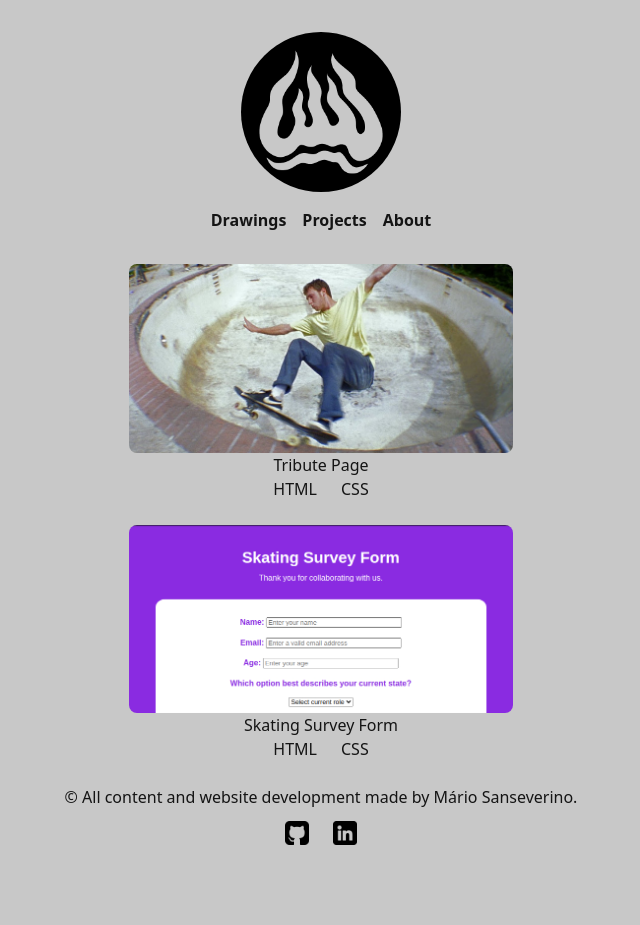
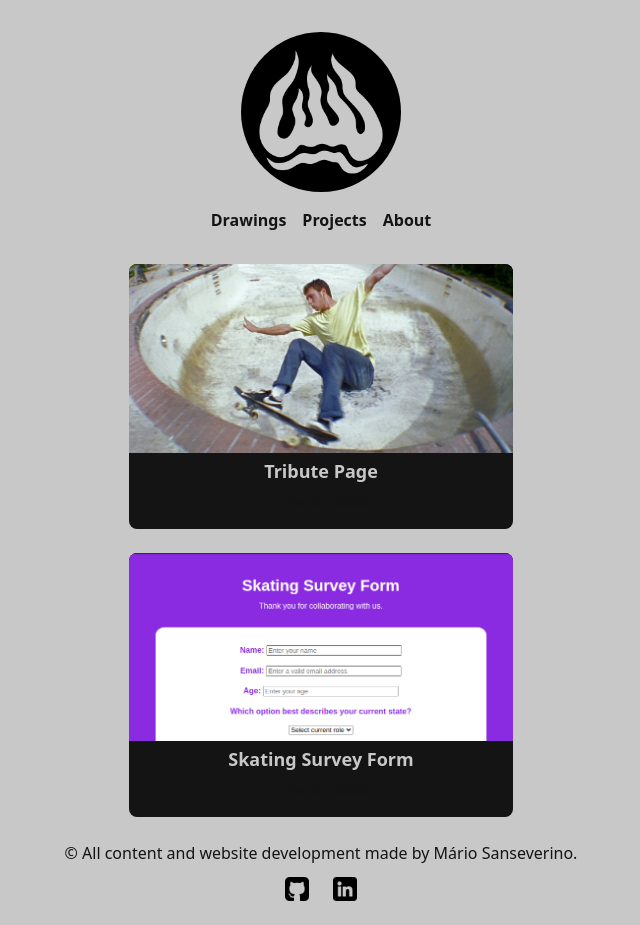
Before and after one commit to mariosanseverino/mariosanseverino.github.io, a Next.js app: page /projects in a window 1280 px wide. Shown: the whole page, without its empty margins (319-959 px from the left). Before the commit the page ends 869 px from the top, so only its background shows below. Built offline with nearby package versions, Linux system fonts and the light colour scheme.

Commit message:
Inserted first two projects to the page

```diff
--- a/app/components/ProjectCard.tsx
+++ b/app/components/ProjectCard.tsx
@@ -1,18 +1,21 @@
 'use client';
 
-import React from 'react';
+import React, { use } from 'react';
+import { useTheme } from 'next-themes';
 import { IProject } from '../projects/projects-list';
 
 export default function ProjectCard(project: IProject) {
+	const { theme } = useTheme();
+
 	return (
-		<div className='my-6 flex row justify-center text-center'>
+		<div className={ `w-96 mb-6 mx-auto justify-center pb-4 text-center bg-black text-white rounded-lg ${ theme === 'dark' ? 'drop-shadow-md' : '' }` }>
 			<a href={ project.link} target='_blank' rel="noreferrer">
-				<img src={ project.thumbnail} alt="Project Thumbnail" className='w-96 rounded-lg' />
-				<h1>{ project.title }</h1>
+				<img src={ project.thumbnail} alt="Project Thumbnail" className='w-96 rounded-t-lg' />
+				<h1 className='my-1 font-semibold text-lg'>{ project.title }</h1>
 				{ project.stack.map((stack, index) => (
 					<span
 						key={ index }
-						className={ `text-${stack} border border-${stack} p-3` }
+						className={ `text-black border bg-${stack} p-1 mx-1 text-sm font-medium` }
 					>
 						{ stack }
 					</span>
--- a/app/projects/page.tsx
+++ b/app/projects/page.tsx
@@ -10,7 +10,7 @@ export default function Projects() {
 		<>
 			<Header />
 			<section>
-				{ projectsList.map((project: IProject, index: number) => (
+				{ projectsList().map((project: IProject, index: number) => (
 					<ProjectCard
 						key={ index }
 						title={ project.title }
--- a/app/projects/projects-list.tsx
+++ b/app/projects/projects-list.tsx
@@ -2,20 +2,34 @@ export interface IProject {
     title: string,
     thumbnail: string,
     link: string,
-    stack: string[],
+    stack: Stacks[],
 }
 
-export const projectsList: IProject[] = [
+enum Stacks {
+	HTML5 = 'HTML5',
+	CSS3 = 'CSS3',
+	JavaScript = 'JavaScript',
+	TypeScript = 'TypeScript',
+	NextJS = 'NextJS',
+	Tailwind = 'Tailwind'
+}
+
+export function projectsList(): IProject[] {
+	const { HTML5, CSS3 } = Stacks;
+	return (
+		[
 			{
 				title: 'Tribute Page',
 				thumbnail: './thumbnails/tribute-page.jpg',
 				link: 'https://codepen.io/mariosanseverino/pen/poVmrZv',
-		stack: ['HTML', 'CSS']
+				stack: [HTML5, CSS3]
 			},
 			{
 				title: 'Skating Survey Form',
 				thumbnail: './thumbnails/skating-survey.jpg',
 				link: 'https://codepen.io/mariosanseverino/details/eYraEKZ',
-		stack: ['HTML', 'CSS']
+				stack: [HTML5, CSS3]
 			}
-];
+		]
+	);
+}
--- a/tailwind.config.js
+++ b/tailwind.config.js
@@ -6,12 +6,16 @@ module.exports = {
 		'./app/**/*.{js,jsx,ts,tsx}'
 	],
 	theme: {
-		extend: {},
+		extend: {
+			dropShadow: {
+				'md': '0 5px rgba(50, 50, 50, 0.9)'
+			}
+		},
 		colors: {
 			'black': '#141414',
 			'white': '#C8C8C8',
-			'HTML': '#FB923C',
-			'CSS': '#0EA5E9',
+			'HTML5': '#FB923C',
+			'CSS3': '#0EA5E9',
 			'JavaScript': '#FACC14'
 		}
 	},
```
Lines whose indentation alone changed are shown as unchanged.
